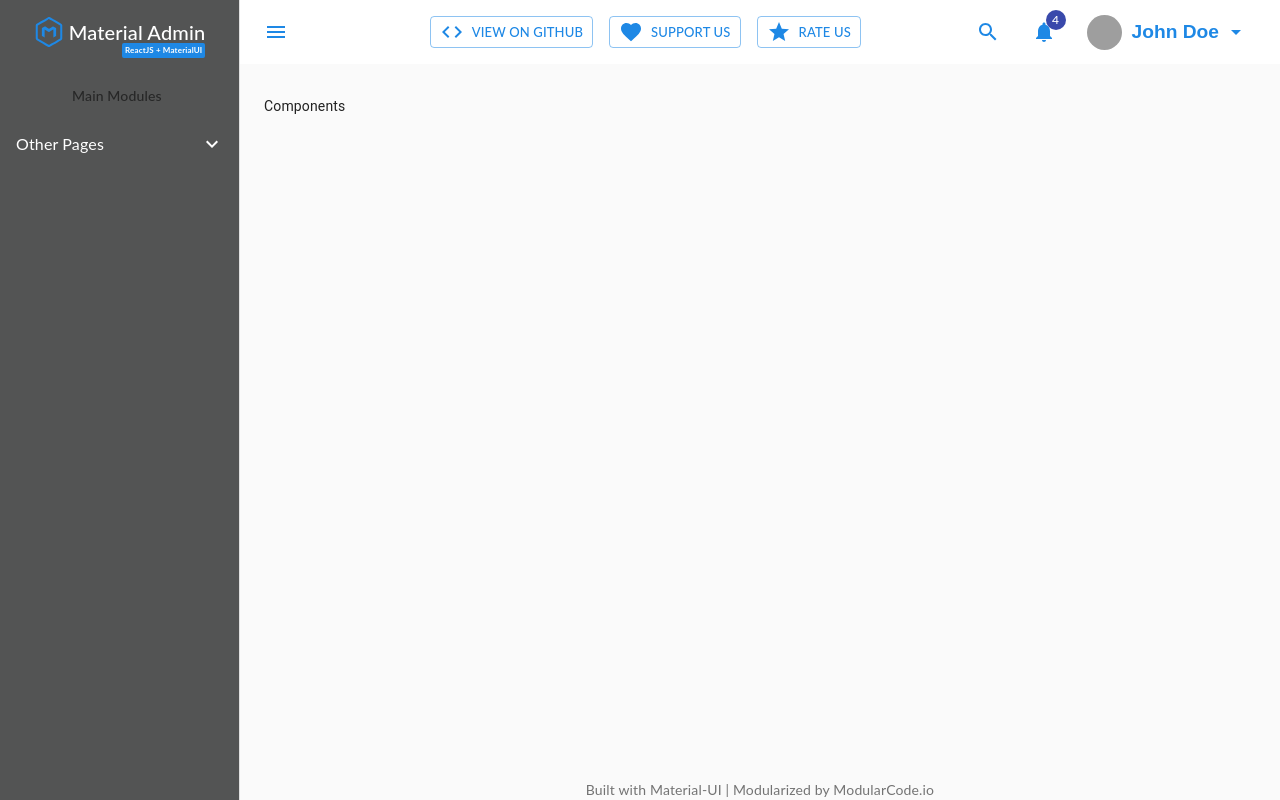
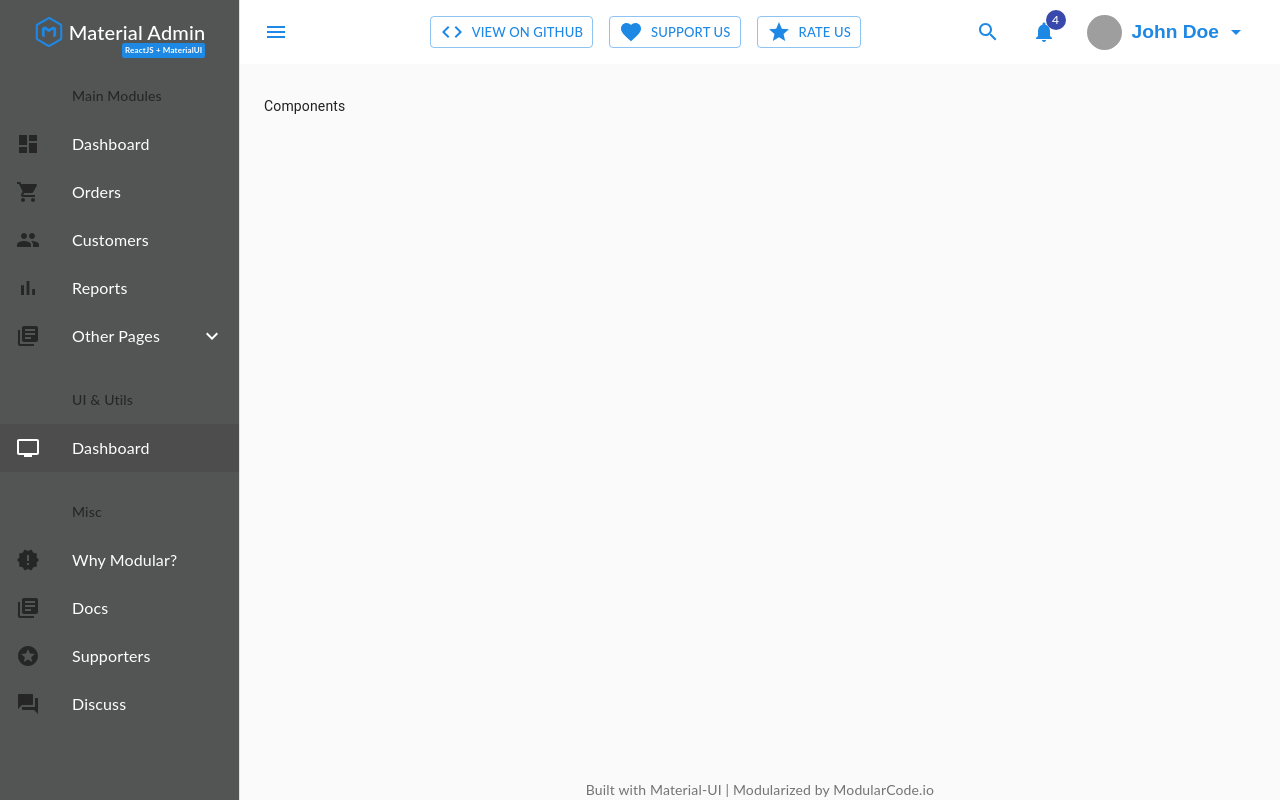
Before and after one commit to modularcode/modular-admin-react-pro, a React (Create React App) app: page /demo/components in a window 1280 px wide. Built offline with nearby package versions, Linux system fonts and the light colour scheme; grey boxes are pictures that could not be loaded.

Commit message:
Sidebar Navigation Component Tree

```diff
--- a/src/Dashboard/_common/TheSidebar/SidebarNav.tsx
+++ b/src/Dashboard/_common/TheSidebar/SidebarNav.tsx
@@ -14,6 +14,7 @@ import Collapse from '@material-ui/core/Collapse'
 
 import Tooltip from '@material-ui/core/Tooltip'
 
+import { SvgIconProps } from '@material-ui/core/SvgIcon'
 import IconDashboard from '@material-ui/icons/Dashboard'
 import IconShoppingCart from '@material-ui/icons/ShoppingCart'
 import IconPeople from '@material-ui/icons/People'
@@ -37,7 +38,7 @@ interface SidebarNavProps {
 interface SidebarNavListItem {
   name: string
   link?: string
-  icon?: React.ElementType<any>
+  Icon?: React.ComponentType<SvgIconProps>
 }
 
 interface SidebarNavListProps {
@@ -47,43 +48,33 @@ interface SidebarNavListProps {
 }
 
 const sidebarNavListItemsMain = [
-  // {
-  //   name: 'Dashboard',
-  //   link: '/',
-  //   icon: IconDashboard,
-  // },
-  // {
-  //   name: 'Orders',
-  //   link: '/orders',
-  //   icon: IconShoppingCart,
-  // },
-  // {
-  //   name: 'Customers',
-  //   link: '/customers',
-  //   icon: IconPeople,
-  // },
-  // {
-  //   name: 'Reports',
-  //   link: '/reports',
-  //   icon: IconBarChart,
-  // },
+  {
+    name: 'Dashboard',
+    link: '/',
+    Icon: IconDashboard,
+  },
+  {
+    name: 'Orders',
+    link: '/orders',
+    Icon: IconShoppingCart,
+  },
+  {
+    name: 'Customers',
+    link: '/customers',
+    Icon: IconPeople,
+  },
+  {
+    name: 'Reports',
+    link: '/reports',
+    Icon: IconBarChart,
+  },
   {
     name: 'Other Pages',
-    icon: IconLibraryBooks,
+    Icon: IconLibraryBooks,
     items: [
       {
         name: 'Account',
         link: '/account',
-        items: [
-          {
-            name: 'Level three',
-            link: '/profile',
-          },
-          {
-            name: 'Level Three',
-            link: '/auth/login',
-          },
-        ],
       },
       {
         name: 'Profile',
@@ -102,64 +93,47 @@ const sidebarNavListItemsMain = [
         link: '/auth/recover',
       },
       {
-        name: 'Recover',
+        name: 'Reset',
         link: '/auth/reset',
       },
       {
-        name: 'Recover',
+        name: 'Search',
         link: '/auth/search',
       },
     ],
   },
 ]
 
-const sidebarNavListItemsMainPages = [
+const sidebarNavListItemsUI = [
   {
-    name: 'Account',
-    link: '/account',
+    name: 'Dashboard',
+    link: '/demo/components',
+    Icon: IconPersonalVideo,
+  },
+]
+
+const sidebarNavListItemsMisc = [
+  {
+    name: 'Why Modular?',
+    link: '/demo/features',
+    Icon: IconNewReleases,
   },
   {
-    name: 'Profile',
-    link: '/profile',
+    name: 'Docs',
+    link: '/demo/docs',
+    Icon: IconLibraryBooks,
   },
   {
-    name: 'Login',
-    link: '/auth/login',
+    name: 'Supporters',
+    link: '/demo/supporters',
+    Icon: IconStars,
   },
   {
-    name: 'Signup',
-    link: '/auth/signup',
-  },
-  {
-    name: 'Recover',
-    link: '/auth/recover',
-  },
-  {
-    name: 'Recover',
-    link: '/auth/reset',
-  },
-  {
-    name: 'Recover',
-    link: '/auth/search',
+    name: 'Discuss',
+    link: '/demo/discuss',
+    Icon: IconQuestionAnswer,
   },
 ]
-// const sidebarNavLinksUI = []
-// const sidebarNavLinksMisc = []
-
-// const createSidebarNavList: SidebarNavListCreator = ({ items, withTooltips }) => {
-//   return (
-//     <>
-//       {items.map(item => (
-//         <ListItem button component={ListItemLink} className={classes.navItem} to="/">
-//           <ListItemIcon>
-//             <IconDashboard />
-//           </ListItemIcon>
-//           <ListItemText primary="Dashboard" />
-//         </ListItem>
-//       ))}
-//     </>
-//   )
-// }
 
 const SidebarNavListItems: React.FC<SidebarNavListProps> = (
   props: SidebarNavListProps,
@@ -203,18 +177,24 @@ const SidebarNav = (props: SidebarNavProps) => {
         )}
 
         <SidebarNavListItems isCollapsed={isCollapsed} items={sidebarNavListItemsMain} />
+      </List>
+      <List className={classes.navList}>
+        {!isCollapsed && (
+          <ListSubheader inset disableSticky={true} className={classes.navItem}>
+            UI & Utils
+          </ListSubheader>
+        )}
+        <SidebarNavListItems isCollapsed={isCollapsed} items={sidebarNavListItemsUI} />
+      </List>
+      <List className={classes.navList}>
+        {!isCollapsed && (
+          <ListSubheader inset disableSticky={true}>
+            Misc
+          </ListSubheader>
+        )}
+        <SidebarNavListItems isCollapsed={isCollapsed} items={sidebarNavListItemsMisc} />
+      </List>
 
-        <Collapse in={open} timeout="auto" unmountOnExit>
-          <Divider />
-          <List component="div" disablePadding>
-            <SidebarNavListItems
-              isCollapsed={isCollapsed}
-              isNested={true}
-              items={sidebarNavListItemsMainPages}
-            />
-          </List>
-        </Collapse>
-      </List>
       {/* <List className={classes.navList}>
         {!isCollapsed && (
           <ListSubheader inset disableSticky={true} className={classes.navItem}>
--- a/src/Dashboard/_common/TheSidebar/SidebarNavListItem.tsx
+++ b/src/Dashboard/_common/TheSidebar/SidebarNavListItem.tsx
@@ -12,9 +12,12 @@ import Tooltip from '@material-ui/core/Tooltip'
 import Collapse from '@material-ui/core/Collapse'
 import Divider from '@material-ui/core/Divider'
 
+import { SvgIconProps } from '@material-ui/core/SvgIcon'
+
 import IconExpandLess from '@material-ui/icons/ExpandLess'
 import IconExpandMore from '@material-ui/icons/ExpandMore'
 import IconSpacer from '@material-ui/icons/FiberManualRecord'
+import IconLibraryBooks from '@material-ui/icons/LibraryBooks'
 
 import { Theme } from '_theme'
 
@@ -22,7 +25,7 @@ import { Theme } from '_theme'
 export const SidebarNavListItemPropTypes = {
   name: PropTypes.string.isRequired,
   link: PropTypes.string,
-  icon: PropTypes.node,
+  // icon: PropTypes.elementType,
   isCollapsed: PropTypes.bool,
   isOpen: PropTypes.bool,
   isNested: PropTypes.bool,
@@ -36,6 +39,7 @@ export const SidebarNavListItemPropTypes = {
 export type SidebarNavListItemProps = PropTypes.InferProps<
   typeof SidebarNavListItemPropTypes
 > & {
+  Icon?: React.ComponentType<SvgIconProps>
   items?: SidebarNavListItemProps[]
 }
 
@@ -44,14 +48,7 @@ export interface ListItemLinkProps extends NavLinkProps {}
 export interface ListItemComponentProps extends React.HTMLAttributes<HTMLElement> {
   link?: string | null
   children?: any
-}
-
-export interface ListItemElementProps {
-  children?: any
-}
-
-export interface ListItemRootProps {
-  children?: any
+  isCollapsed?: boolean | null
 }
 
 // ----------------------------------------------------------------------
@@ -63,61 +60,23 @@ export const ListItemLink: React.ExoticComponent<NavLinkProps> = forwardRef(
 )
 
 // Can be a link, or button
-export const ListItemComponent: React.FC<ListItemComponentProps> = props => {
-  if (typeof props.link === 'string') {
-    return <ListItem {...props} button component={ListItemLink} to={props.link} />
-  } else {
-    return <ListItem {...props} button />
-  }
-}
+export const ListItemComponent: React.ExoticComponent<
+  ListItemComponentProps
+> = forwardRef((props: ListItemComponentProps, ref: React.Ref<HTMLDivElement>) => {
+  const component =
+    typeof props.link === 'string' ? (
+      <ListItem {...props} button component={ListItemLink} to={props.link} />
+    ) : (
+      <ListItem {...props} button ref={ref} />
+    )
 
-const ListItemRoot: React.FC<SidebarNavListItemProps> = (
-  props: SidebarNavListItemProps,
-) => {
-  const classes = useStyles()
-  const {
-    name,
-    link,
-    isCollapsed,
-    isNested,
-    className,
-    items = [],
-    isOpen = false,
-  } = props
-  const isExpandable = items && items.length > 0
-  // Disable the tooltip if the item is not collapsed
-  // <Tooltip
-  //   disableFocusListener={!isTooltipEnabeld}
-  //   disableHoverListener={!isTooltipEnabeld}
-  //   disableTouchListener={!isTooltipEnabeld}
-  //   title={name}
-  //   placement="right"
-  // >
-  return (
-    <ListItemComponent
-      link={link}
-      className={clsx(
-        classes.navItem,
-        isCollapsed && classes.navItemCollapsed,
-        isNested && !isCollapsed && classes.nested,
-        className,
-      )}
-    >
-      <ListItemText primary={name} />
-
-      {isExpandable && !isOpen && <IconExpandMore />}
-      {isExpandable && isOpen && <IconExpandLess />}
-    </ListItemComponent>
-  )
-  // </Tooltip>
-}
-
-// const ListItemRootWithTooltip = null
+  return <div ref={ref}>{component}</div>
+})
 
 const SidebarNavListItem: React.FC<SidebarNavListItemProps> = (
   props: SidebarNavListItemProps,
 ) => {
-  const { name, link, isCollapsed, isNested, className, items = [] } = props
+  const { name, link, Icon, isCollapsed, isNested, className, items = [] } = props
   const isTooltipEnabeld = isCollapsed
   const classes = useStyles()
   const isExpandable = items && items.length > 0
@@ -127,14 +86,12 @@ const SidebarNavListItem: React.FC<SidebarNavListItemProps> = (
     setOpen(!open)
   }
 
-  const ListItemRoot = (
-    // <Tooltip
-    //   disableFocusListener={!isTooltipEnabeld}
-    //   disableHoverListener={!isTooltipEnabeld}
-    //   disableTouchListener={!isTooltipEnabeld}
-    //   title={name}
-    //   placement="right"
-    // >
+  const ListItemIconInner =
+    (!!Icon && <Icon />) ||
+    (isCollapsed && <IconSpacer className={classes.iconSpacer} />) ||
+    ''
+
+  const ListItemElement = (
     <ListItemComponent
       link={link}
       className={clsx(
@@ -143,14 +100,33 @@ const SidebarNavListItem: React.FC<SidebarNavListItemProps> = (
         isNested && !isCollapsed && classes.nested,
         className,
       )}
+      isCollapsed={isCollapsed}
       onClick={handleClick}
     >
+      {!!ListItemIconInner && <ListItemIcon>{ListItemIconInner}</ListItemIcon>}
+      {/* {!icon && isCollapsed && (
+        <ListItemIcon>
+          <IconSpacer className={classes.iconSpacer} />
+        </ListItemIcon>
+      )} */}
       <ListItemText primary={name} />
+      {isExpandable && !isCollapsed && !open && <IconExpandMore />}
+      {isExpandable && !isCollapsed && open && <IconExpandLess />}
+    </ListItemComponent>
+  )
 
-      {isExpandable && !open && <IconExpandMore />}
-      {isExpandable && open && <IconExpandLess />}
-    </ListItemComponent>
-    // </Tooltip>
+  const ListItemRoot = isTooltipEnabeld ? (
+    <Tooltip
+      disableFocusListener={!isTooltipEnabeld}
+      disableHoverListener={!isTooltipEnabeld}
+      disableTouchListener={!isTooltipEnabeld}
+      title={name}
+      placement="right"
+    >
+      {ListItemElement}
+    </Tooltip>
+  ) : (
+    ListItemElement
   )
 
   const ListItemChildren = isExpandable ? (
```
Also changed, not shown: src/Dashboard/_common/TheSidebar/SidebarNavHardcoded.tsx (+99 -17 lines).
